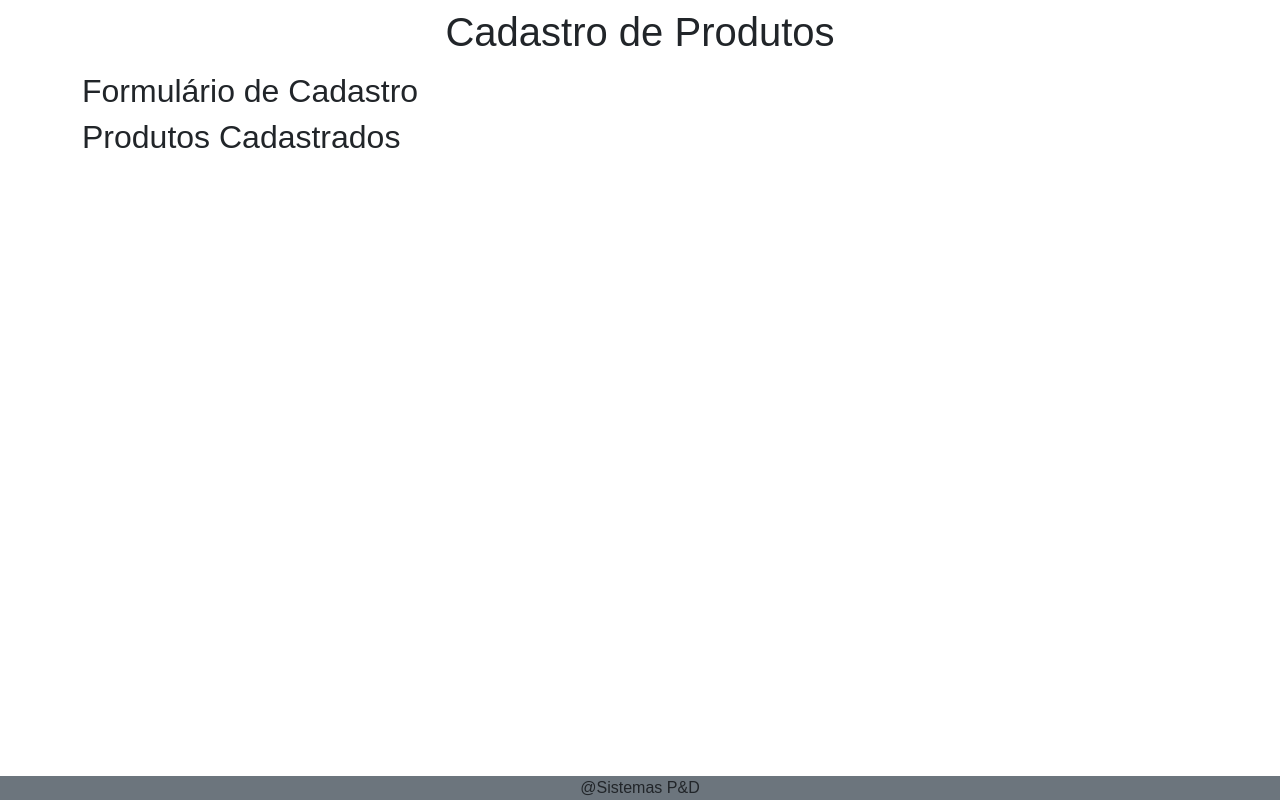
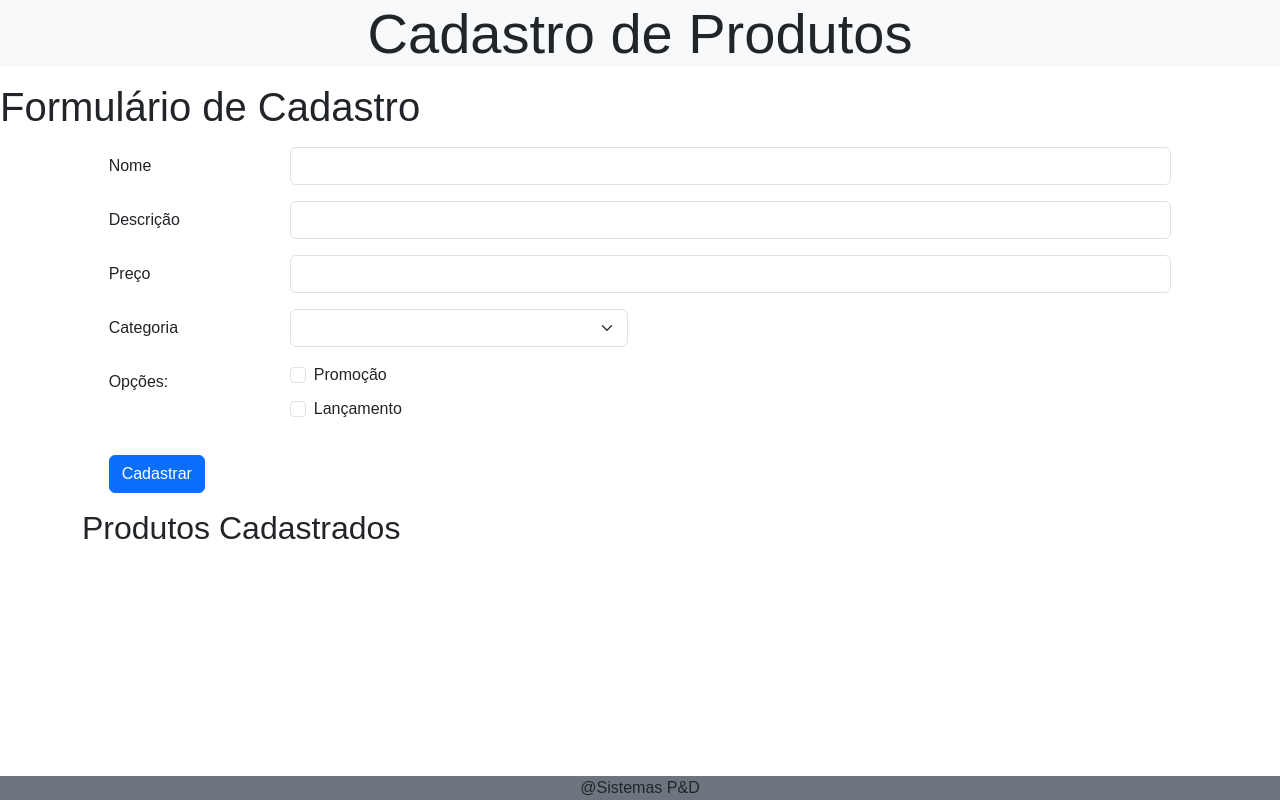
Before and after one commit to renan-mion/bootcamp-devjr-modulo9-cadastro-produto-angular, an Angular app: page / in a window 1280 px wide. Built offline with nearby package versions, Linux system fonts and the light colour scheme.

Commit message:
styles: estiliza o Product

```diff
--- a/src/app/app.module.ts
+++ b/src/app/app.module.ts
@@ -1,5 +1,6 @@
 import { NgModule } from '@angular/core';
 import { BrowserModule } from '@angular/platform-browser';
+import { FormsModule } from '@angular/forms';
 
 import { AppRoutingModule } from './app-routing.module';
 import { AppComponent } from './app.component';
@@ -20,7 +21,8 @@ import { FooterComponent } from './components/footer/footer.component';
   imports: [
     BrowserModule,
     AppRoutingModule,
-    NgbModule
+    NgbModule,
+    FormsModule
   ],
   providers: [],
   bootstrap: [AppComponent]
--- a/src/app/components/header/header.component.html
+++ b/src/app/components/header/header.component.html
@@ -1,5 +1,3 @@
-<nav class="navbar">
-    <div class="container d-flex justify-content-center">
-        <h1>{{title}}</h1>
-    </div>
-</nav>
+<header class="display-4 bg-light text-center">
+    {{title}}
+</header>
--- a/src/app/components/product/product.component.html
+++ b/src/app/components/product/product.component.html
@@ -1,4 +1,63 @@
-<div class="container">
-    <h2>{{title}}</h2>
-    <form></form>
+<div class="mt-3">
+    <div class="display-6">
+        {{title}}
+    </div>
+    <div class="row">
+        <div class="col-md-10 offset-md-1">
+            <form>
+                <div class="row mb-3 mt-3">
+                    <label for="name" class="col-sm-2 col-form-label">Nome</label>
+                    <div class="col-sm-10">
+                        <input type="text" class="form-control" [(ngModel)]="product.name" name="name" id="name" required>
+                    </div>
+                </div>
+
+                <div class="row mb-3 mt-3">
+                    <label for="description" class="col-sm-2 col-form-label">Descrição</label>
+                    <div class="col-sm-10">
+                        <input type="text" class="form-control" [(ngModel)]="product.description" name="description" id="description" required>
+                    </div>
+                </div>
+
+                <div class="row mb-3 mt-3">
+                    <label for="price" class="col-sm-2 col-form-label">Preço</label>
+                    <div class="col-sm-10">
+                        <input type="text" class="form-control" [(ngModel)]="product.price" name="price" id="price" required>
+                    </div>
+                </div>
+
+                <div class="row mb-3 mt-3">
+                    <label for="category" class="col-sm-2 col-form-label">Categoria</label>
+                    <div class="col-sm-4">
+                        <select class="form-select" [(ngModel)]="product.category" name="category" id="category" required>
+                            <option value="Escolha:" selected></option>
+                        </select>
+                    </div>
+                </div>
+
+                <div class="row mb-3 mt-3">
+                    <label class="col-sm-2 col-form-label">Opções:</label>
+                    <div class="col-sm-4">
+                        <div class="form-check">
+                            <input type="checkbox" class="form-check-input" name="promotion" id="promotion">
+                            <label for="promotion" class="form-label">Promoção</label>
+                        </div>
+
+                        <div class="form-check">
+                            <input type="checkbox" class="form-check-input" name="newProduct" id="newProduct">
+                            <label for="newProduct" class="form-label">Lançamento</label>
+                        </div>
+                    </div>
+                </div>
+
+                <div class="row mb-3 mt-4">
+                    <div class="col-sm-4">
+                        <button type="submit" class="btn btn-primary">Cadastrar</button>
+                    </div>
+                </div>
+
+            </form>
+        </div>
+    </div>
+
 </div>
--- a/src/app/components/product/product.component.ts
+++ b/src/app/components/product/product.component.ts
@@ -1,4 +1,5 @@
 import { Component } from '@angular/core';
+import { Product } from '../../models/product';
 
 @Component({
   selector: 'app-product',
@@ -8,4 +9,6 @@ import { Component } from '@angular/core';
 })
 export class ProductComponent {
   title = "Formulário de Cadastro";
+
+  product: Product = {} as Product;
 }
--- /dev/null
+++ b/src/app/models/product.ts
@@ -0,0 +1,6 @@
+export interface Product {
+    name: string,
+    description: string,
+    price: number,
+    category: string,
+}
```
